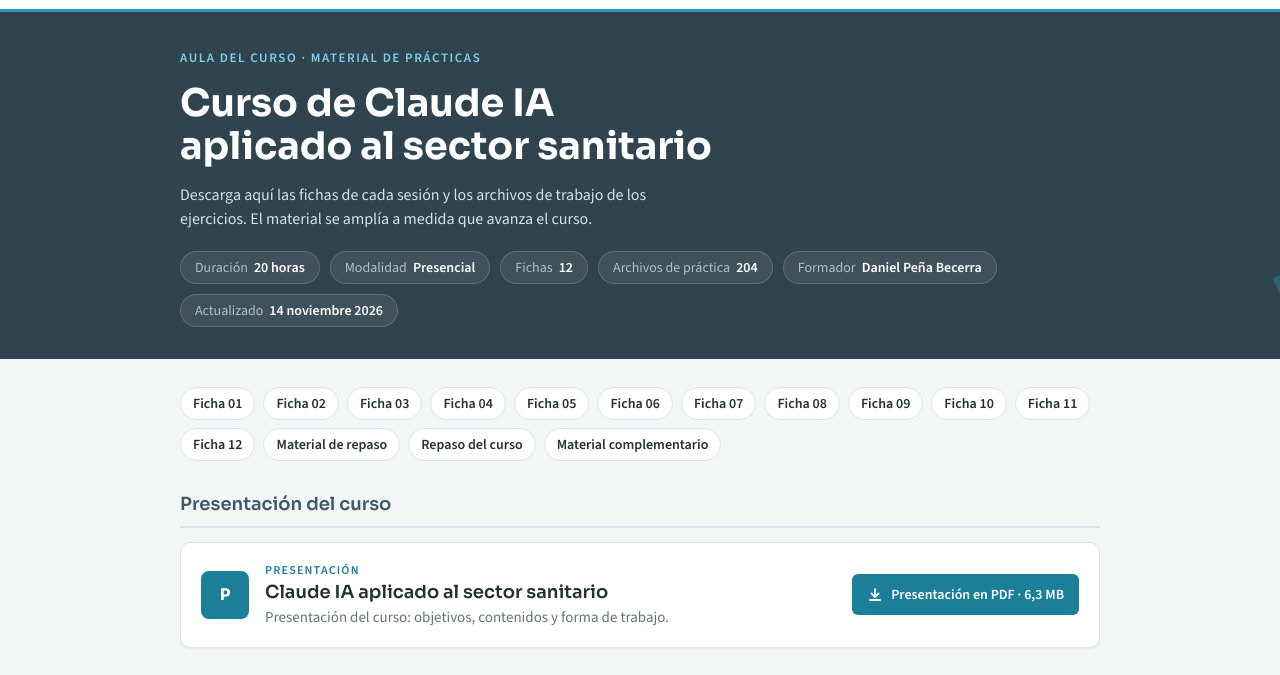
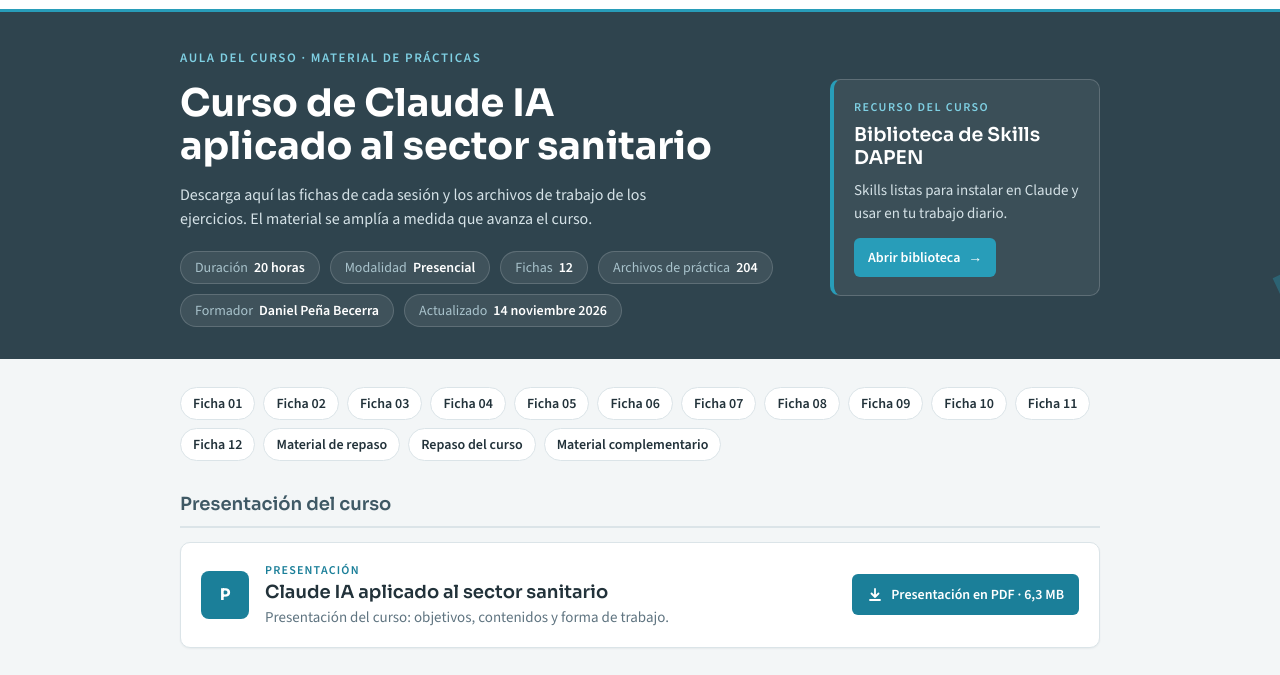
Before and after one commit to cursoscondaniel2025-coder/aula-claude-lafe, a plain HTML site: page index.html in a window 1280 px wide. Shown: the part 91-766 px from the top of the page. Drawn offline with nearby package versions, Linux system fonts and the light colour scheme.

Commit message:
Añade el enlace a la Biblioteca de Skills DAPEN

```diff
--- a/index.html
+++ b/index.html
@@ -117,6 +117,17 @@ img{max-width:100%}
 :root:not([data-theme="light"]) .toc a{color:var(--fg)}
 .toc a:hover{border-color:var(--teal);color:var(--teal-ink)}
 .ficha{scroll-margin-top:16px}
+
+.hero .inner.hero-grid{display:grid;grid-template-columns:minmax(0,1fr) 270px;gap:28px;align-items:center}
+.hero-main{display:flex;flex-direction:column;gap:14px;min-width:0}
+.skills-card{background:rgba(255,255,255,.06);border:1px solid rgba(255,255,255,.18);border-left:4px solid var(--teal);border-radius:10px;padding:18px 20px;display:flex;flex-direction:column;gap:8px}
+.skills-card .sk-eyebrow{font-size:12px;font-weight:600;letter-spacing:.12em;text-transform:uppercase;color:#7fd0e3}
+.skills-card h2{margin:0;font-family:var(--display);font-size:19px;line-height:1.25;color:#fff}
+.skills-card p{margin:0;color:#d5e2e7;font-size:15px}
+.sk-btn{align-self:flex-start;margin-top:6px;display:inline-flex;align-items:center;gap:8px;background:var(--teal);color:#fff;text-decoration:none;font-weight:600;font-size:14px;padding:9px 14px;border-radius:6px;transition:background .15s}
+.sk-btn:hover{background:#1f8aa6}
+.sk-btn:focus-visible{outline:2px solid #fff;outline-offset:2px}
+@media (max-width:820px){.hero .inner.hero-grid{grid-template-columns:1fr}.skills-card{max-width:420px}}
 </style>
 </head>
 <body>
@@ -127,7 +138,8 @@ img{max-width:100%}
   <img class="lafe" src="logo-lafe.png" alt="La Fe · Departament de Salut">
 </div></div>
 
-<div class="hero"><div class="inner">
+<div class="hero"><div class="inner hero-grid">
+ <div class="hero-main">
   <div class="eyebrow">Aula del curso · Material de prácticas</div>
   <h1>Curso de Claude IA aplicado al sector sanitario</h1>
   <p class="lead">Descarga aquí las fichas de cada sesión y los archivos de trabajo de los ejercicios. El material se amplía a medida que avanza el curso.</p>
@@ -139,6 +151,13 @@ img{max-width:100%}
     <li><span>Formador</span><b>Daniel Peña Becerra</b></li>
     <li><span>Actualizado</span><b id="stat-fecha">—</b></li>
   </ul>
+ </div>
+ <aside class="skills-card" aria-labelledby="skills-title">
+  <div class="sk-eyebrow">Recurso del curso</div>
+  <h2 id="skills-title">Biblioteca de Skills DAPEN</h2>
+  <p>Skills listas para instalar en Claude y usar en tu trabajo diario.</p>
+  <a class="sk-btn" href="https://cursoscondaniel2025-coder.github.io/dapen-skills/" target="_blank" rel="noopener">Abrir biblioteca <span aria-hidden="true">→</span></a>
+ </aside>
 </div></div>
 
 
```
